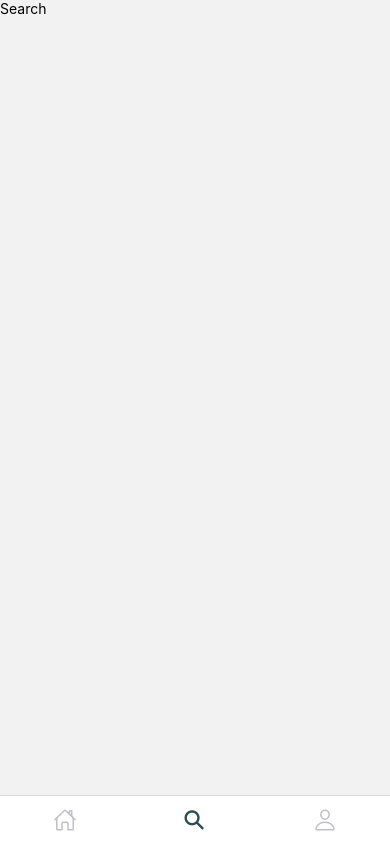
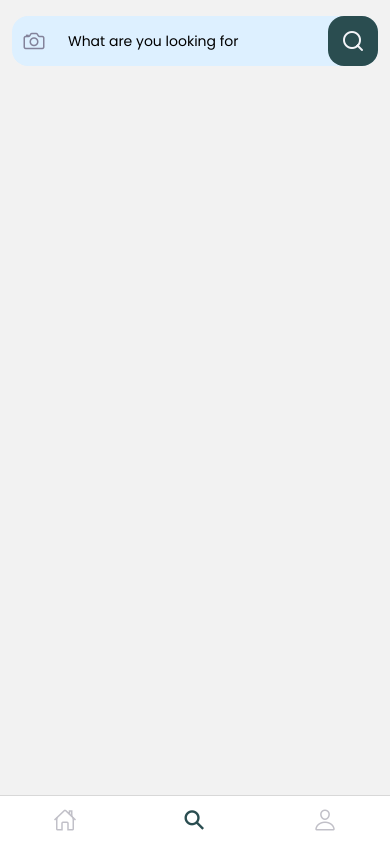
Before and after one commit to JoaoVDS21/ecommerce-yt, a React Native app: screen /Search in a window 390 px wide. Built offline with nearby package versions, Linux system fonts and the light colour scheme.

Commit message:
Created Screen

```diff
--- a/screens/Search.tsx
+++ b/screens/Search.tsx
@@ -1,11 +1,46 @@
 import React from 'react';
-import { View, Text } from 'react-native';
+import { View, TextInput, TouchableOpacity} from 'react-native';
 import { SafeAreaView } from 'react-native-safe-area-context';
+import styles from './search.style';
+
+import { COLORS, SIZES } from '../constants';
+import { Feather, Ionicons } from '@expo/vector-icons';
+import { useNavigation } from '@react-navigation/native';
 
 function Search() {
+  const navigation = useNavigation<any>();
+
   return (
     <SafeAreaView>
-      <Text>Search</Text>
+
+      <View style={styles().searchContainer}>
+        <TouchableOpacity>
+          <Ionicons
+            name="camera-outline"
+            size={SIZES.xLarge}
+            style={styles().searchIcon}/>
+        </TouchableOpacity>
+
+        <View style={styles().serachWrapper}>
+          <TextInput
+            style={styles().searchInput}
+            value=""
+            onPressIn={() => {}}
+            placeholder='What are you looking for'
+          />
+        </View>
+
+        <View>
+          <TouchableOpacity style={styles().searchButton}>
+            <Feather
+              name="search"
+              size={24}
+              color={COLORS.offwhite}
+            />
+          </TouchableOpacity>
+        </View>
+      </View>
+
     </SafeAreaView>
   );
 }
--- /dev/null
+++ b/screens/search.style.ts
@@ -0,0 +1,47 @@
+import { StyleSheet } from 'react-native';
+import { COLORS, SIZES } from '../constants';
+
+interface StyleProps {
+  color?: string;
+  top?: number;
+}
+
+const styles = (props: StyleProps = {}) => StyleSheet.create({
+  searchContainer: {
+    flexDirection: "row",
+    justifyContent: "center",
+    alignContent: "center",
+    backgroundColor: COLORS.secondary,
+    borderRadius: SIZES.medium,
+    marginHorizontal: SIZES.small,
+    marginVertical: SIZES.medium,
+    height: 50
+  },
+  searchIcon: {
+    marginHorizontal: 10,
+    color: COLORS.gray,
+    marginTop: SIZES.small
+  },
+  serachWrapper: {
+    flex: 1,
+    backgroundColor: COLORS.secondary,
+    marginRight: SIZES.small,
+    borderRdaius: SIZES.small
+  },
+  searchInput: {
+    fontFamily: "regular",
+    width: "100%",
+    height: "100%",
+    paddingHorizontal: SIZES.small
+  },
+  searchButton: {
+    width: 50,
+    height: "100%",
+    borderRadius: SIZES.medium,
+    justifyContent: "center",
+    alignItems: "center",
+    backgroundColor: COLORS.primary,
+  }
+})
+
+export default styles;
```
